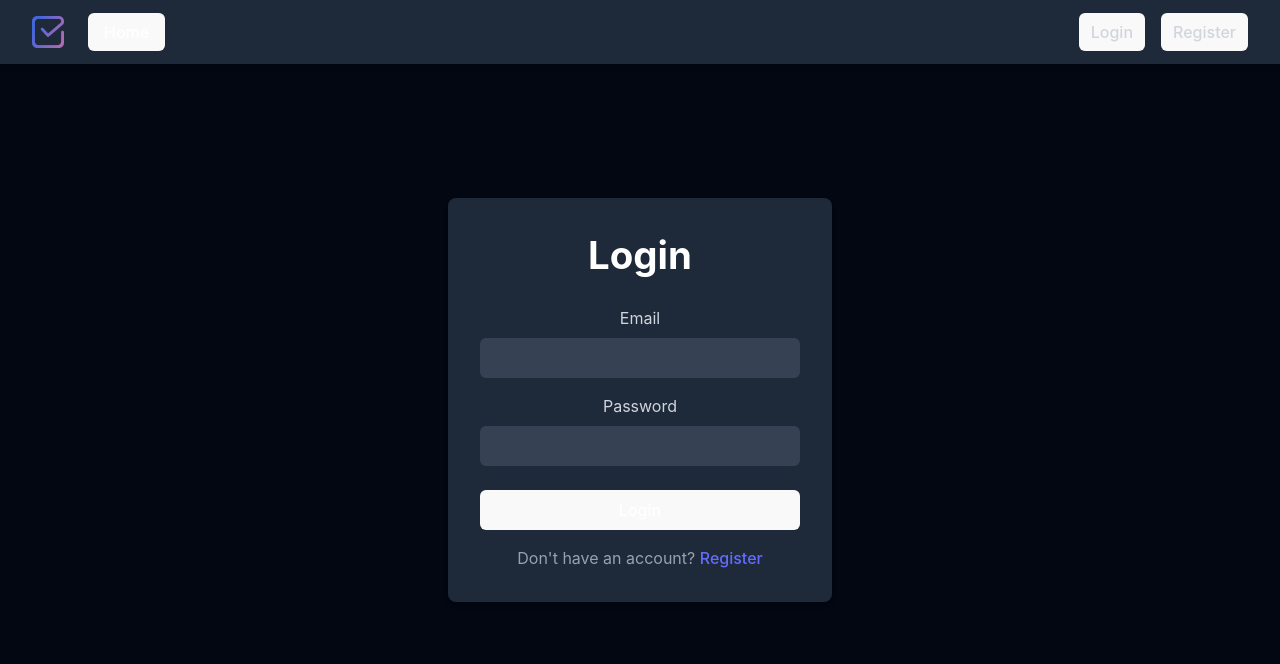
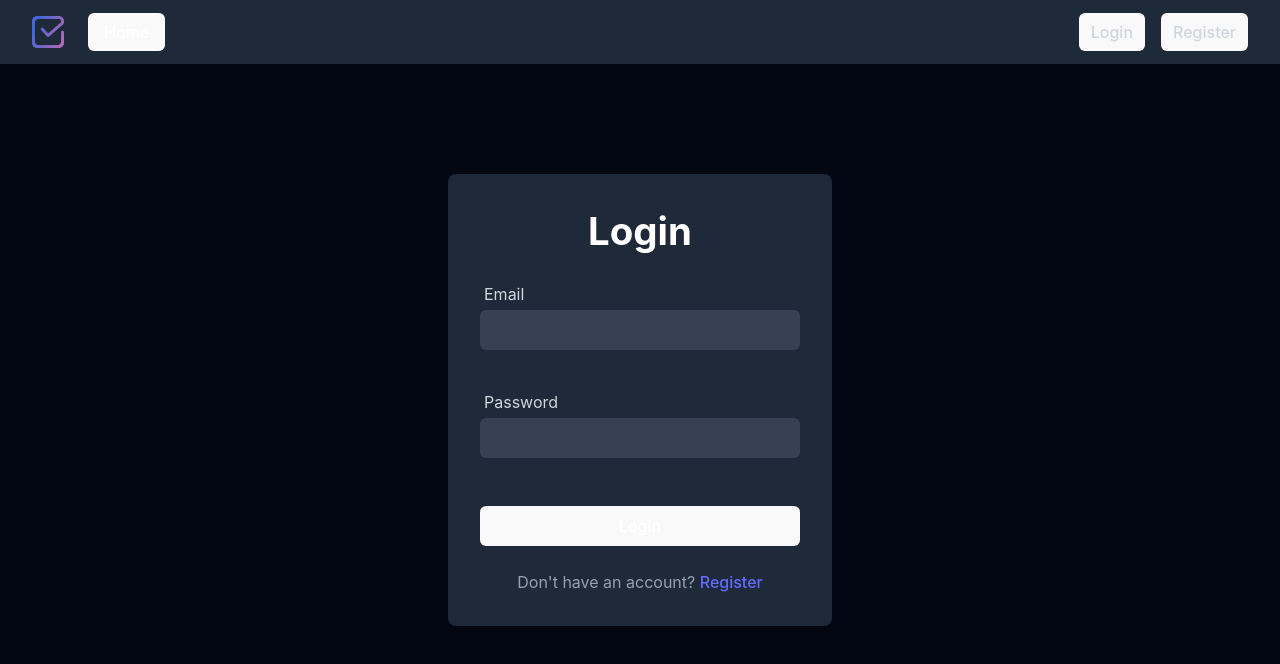
Before and after one commit to Ella-Raputri/TA-WADS-ToDoList, a React (Vite) app: page /login in a window 1280 px wide. Shown: the top 664 px of the page. Built offline with nearby package versions, Linux system fonts and the light colour scheme; a web font is replaced by a local one.

Commit message:
style: login and register

```diff
--- a/src/components/Login.jsx
+++ b/src/components/Login.jsx
@@ -25,7 +25,7 @@ export const Login = ({ setLoggedIn }) => {
                 {error && <p className="text-red-500 mb-4">{error}</p>}
                 <form onSubmit={handleLogin}>
                     <div className="mb-4">
-                        <label className="block text-gray-300 mb-2">Email</label>
+                        <label className="block text-left ml-1 text-gray-300 mb-1">Email</label>
                         <input
                             type="email"
                             value={email}
@@ -34,8 +34,8 @@ export const Login = ({ setLoggedIn }) => {
                             required
                         />
                     </div>
-                    <div className="mb-6">
-                        <label className="block text-gray-300 mb-2">Password</label>
+                    <div className="mb-12 mt-10">
+                        <label className="block text-left ml-1 text-gray-300 mb-1">Password</label>
                         <input
                             type="password"
                             value={password}
@@ -46,14 +46,14 @@ export const Login = ({ setLoggedIn }) => {
                     </div>
                     <button
                         type="submit"
-                        className="w-full bg-blue-600 text-white py-2 rounded-md hover:bg-blue-700 transition duration-200"
+                        className="w-full bg-indigo-600 text-white py-2 rounded-md hover:bg-indigo-700 transition duration-200"
                     >
                         Login
                     </button>
                 </form>
-                <p className="mt-4 text-gray-400">
+                <p className="mt-6 text-gray-400">
                     Don't have an account?{' '}
-                    <a href="/register" className="text-blue-500 hover:underline">
+                    <a href="/register">
                         Register
                     </a>
                 </p>
--- a/src/components/Register.jsx
+++ b/src/components/Register.jsx
@@ -24,8 +24,8 @@ export const Register = ({ setLoggedIn }) => {
                 <h2 className="text-2xl font-bold mb-6 text-white">Register</h2>
                 {error && <p className="text-red-500 mb-4">{error}</p>}
                 <form onSubmit={handleRegister}>
-                    <div className="mb-4">
-                        <label className="block text-gray-300 mb-2">Email</label>
+                    <div className="mb-10">
+                        <label className="block text-left ml-1 text-gray-300 mb-1">Email</label>
                         <input
                             type="email"
                             value={email}
@@ -34,8 +34,8 @@ export const Register = ({ setLoggedIn }) => {
                             required
                         />
                     </div>
-                    <div className="mb-6">
-                        <label className="block text-gray-300 mb-2">Password</label>
+                    <div className="mb-12">
+                        <label className="block text-left ml-1 text-gray-300 mb-1">Password</label>
                         <input
                             type="password"
                             value={password}
@@ -46,14 +46,14 @@ export const Register = ({ setLoggedIn }) => {
                     </div>
                     <button
                         type="submit"
-                        className="w-full bg-blue-600 text-white py-2 rounded-md hover:bg-blue-700 transition duration-200"
+                        className="w-full bg-indigo-600 text-white py-2 rounded-md hover:bg-indigo-700 transition duration-200"
                     >
                         Register
                     </button>
                 </form>
                 <p className="mt-4 text-gray-400">
                     Already have an account?{' '}
-                    <a href="/login" className="text-blue-500 hover:underline">
+                    <a href="/login">
                         Login
                     </a>
                 </p>
```
